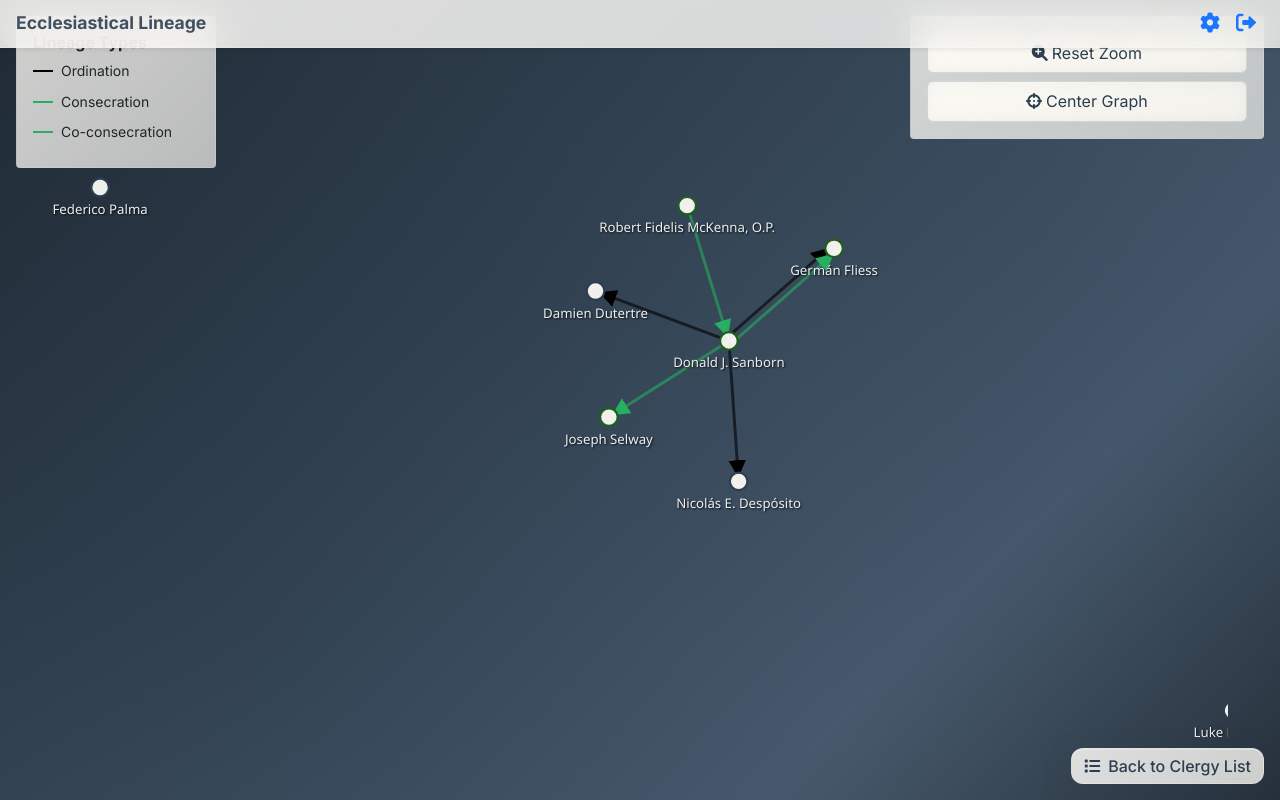
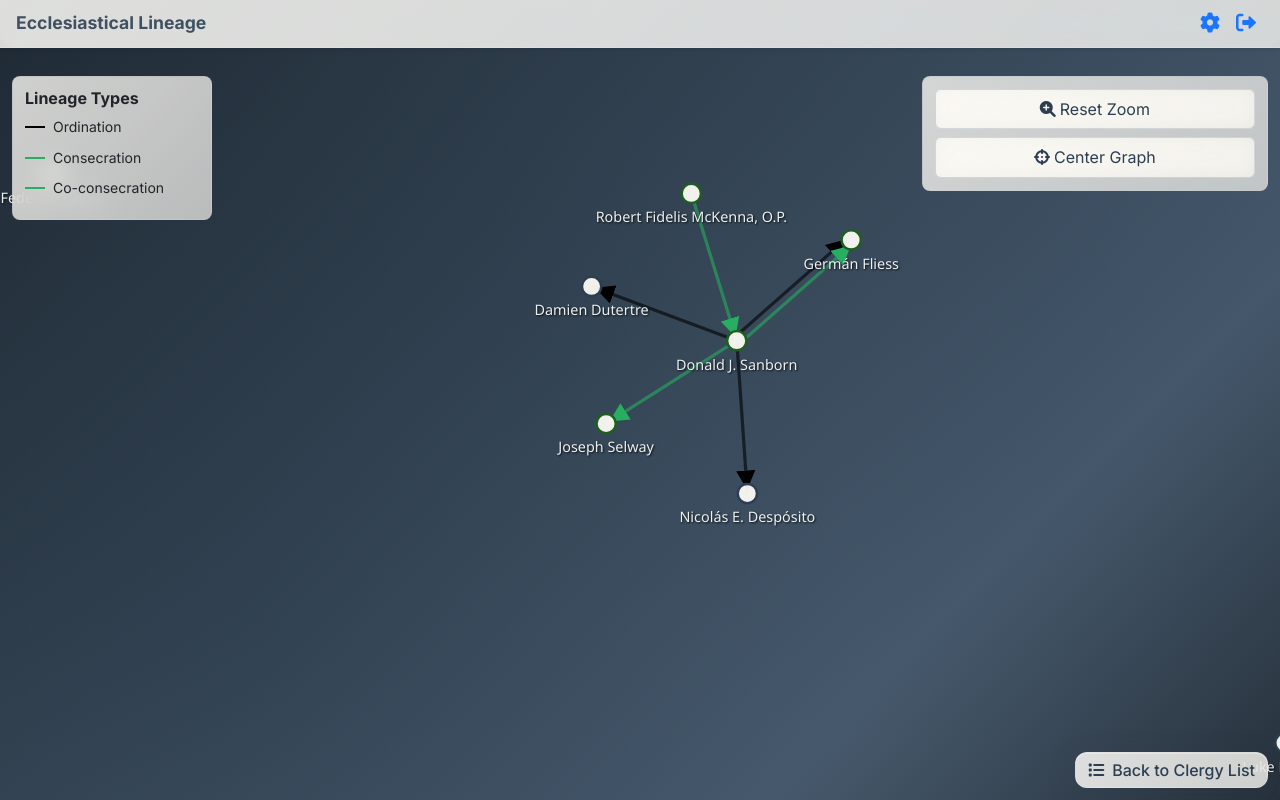
Before and after one commit to ordotools/ecclesiastical-lineage, a Flask app: page /lineage in a window 1280 px wide. Run offline with Flask 3, Linux system fonts and the light colour scheme; a user stored in the database is signed in; some libraries are stand-ins or nearby versions.

Commit message:
Refactor user authentication flow in index route, allowing logged-in users to access the dashboard and redirecting non-logged-in users to lineage visualization. Update lineage visualization template for improved layout and controls, and enhance CSS for full viewport support. Add login link in navbar for unauthenticated users.

```diff
--- a/app.py
+++ b/app.py
@@ -93,15 +93,13 @@ class AdminInvite(db.Model):
 
 @app.route('/')
 def index():
-    # Check if there are any users in the database
-    user_count = User.query.count()
-
-    if user_count == 0:
-        # No users exist, redirect to signup
-        return redirect(url_for('signup'))
+    # Check if user is logged in
+    if 'user_id' in session:
+        # User is logged in, redirect to dashboard
+        return redirect(url_for('dashboard'))
     else:
-        # Users exist, redirect to login
-        return redirect(url_for('login'))
+        # User is not logged in, redirect to lineage visualization
+        return redirect(url_for('lineage_visualization'))
 
 @app.route('/signup', methods=['GET', 'POST'])
 def signup():
@@ -196,8 +194,8 @@ def logout():
     flash('You have been logged out.', 'info')
     if request.headers.get('HX-Request'):
         # Return a special response for HTMX to handle redirect
-        return '<div id="redirect" data-url="' + url_for('login') + '">logout</div>'
-    return redirect(url_for('login'))
+        return '<div id="redirect" data-url="' + url_for('lineage_visualization') + '">logout</div>'
+    return redirect(url_for('lineage_visualization'))
 
 @app.route('/clergy')
 def clergy_list():
@@ -686,10 +684,7 @@ def delete_organization(org_id):
 
 @app.route('/lineage')
 def lineage_visualization():
-    if 'user_id' not in session:
-        flash('Please log in to view lineage visualization.', 'error')
-        return redirect(url_for('login'))
-
+    # Allow both logged-in and non-logged-in users to view lineage visualization
     # Get all clergy for the visualization
     all_clergy = Clergy.query.all()
 
--- a/static/css/main.css
+++ b/static/css/main.css
@@ -1052,3 +1052,68 @@ strong, .table th {
     left: 24px;
     z-index: 1050;
 }
+
+/* === Lineage Visualization Fullscreen Layout Fixes === */
+.full-viewport-container {
+  min-height: calc(100vh - 76px); /* 76px = navbar height */
+  width: 100vw;
+  position: relative;
+  padding: 0 !important;
+  margin: 0 !important;
+  overflow: hidden;
+}
+
+.graph-container-full {
+  width: 100%;
+  height: calc(100vh - 76px);
+  position: relative;
+}
+
+.legend-visualization {
+  position: fixed !important;
+  top: 76px !important; /* Push below navbar */
+  left: 12px !important;
+  z-index: 1050;
+  min-width: 200px;
+  background: linear-gradient(135deg,
+    rgba(252, 250, 245, 0.8) 0%,
+    rgba(248, 246, 240, 0.7) 100%);
+  backdrop-filter: blur(12px);
+  border: 1px solid rgba(189, 195, 199, 0.3);
+  border-radius: 8px;
+  padding: 12px;
+}
+
+.visualization-controls {
+  position: fixed !important;
+  top: 76px !important; /* Push below navbar */
+  right: 12px !important;
+  z-index: 1050;
+  background: linear-gradient(135deg,
+    rgba(252, 250, 245, 0.8) 0%,
+    rgba(248, 246, 240, 0.7) 100%);
+  backdrop-filter: blur(12px);
+  border: 1px solid rgba(189, 195, 199, 0.3);
+  border-radius: 8px;
+  padding: 12px;
+}
+
+.admin-nav-container {
+  position: fixed !important;
+  bottom: 12px !important;
+  right: 12px !important;
+  z-index: 1050;
+}
+
+@media (max-width: 768px) {
+  .full-viewport-container {
+    min-height: calc(100vh - 56px); /* Assume smaller navbar on mobile */
+  }
+  .graph-container-full {
+    height: calc(100vh - 56px);
+  }
+  .legend-visualization,
+  .visualization-controls {
+    top: 56px !important;
+  }
+}
--- a/templates/lineage_visualization.html
+++ b/templates/lineage_visualization.html
@@ -3,10 +3,9 @@
 {% block title %}Lineage Visualization - Ecclesiastical Lineage{% endblock %}
 
 {% block full_content %}
-    <!-- Legend and controls remain unchanged -->
-    <div class="container mt-4">
+<div class="full-viewport-container">
     <!-- Legend -->
-        <div class="legend position-absolute top-0 start-0 m-3 p-3 glass-morphism rounded legend-visualization">
+    <div class="legend-visualization">
         <h6 class="fw-bold mb-2 text-dark">Lineage Types</h6>
         <div class="d-flex align-items-center mb-2">
             <div style="width: 20px; height: 2px; background: #000000; margin-right: 8px;"></div>
@@ -23,7 +22,7 @@
     </div>
 
     <!-- Controls -->
-        <div class="controls position-absolute top-0 end-0 m-3 p-3 glass-morphism rounded visualization-controls">
+    <div class="visualization-controls">
         <button id="reset-zoom" class="btn btn-sm btn-outline-secondary mb-2 w-100">
             <i class="fas fa-search-plus me-1"></i>Reset Zoom
         </button>
@@ -34,9 +33,15 @@
 
     <!-- Admin Navigation Button -->
     {% if session.is_admin %}
-        <div class="position-absolute bottom-0 end-0 m-3 admin-nav-container">
+    <div class="admin-nav-container">
         <a href="{{ url_for('clergy_list') }}" class="btn admin-nav-btn">
             <i class="fas fa-list me-2"></i>Back to Clergy List
+        </a>
+    </div>
+    {% elif session.user_id %}
+    <div class="admin-nav-container">
+        <a href="{{ url_for('dashboard') }}" class="btn admin-nav-btn">
+            <i class="fas fa-tachometer-alt me-2"></i>Back to Dashboard
         </a>
     </div>
     {% endif %}
@@ -279,8 +284,6 @@
                 return d.target.y + offsetY;
             });
 
-
-
         node
             .attr("cx", d => d.x)
             .attr("cy", d => d.y);
--- a/templates/navbar.html
+++ b/templates/navbar.html
@@ -11,6 +11,10 @@
         <a class="nav-link px-2" href="#" title="Logout" hx-get="{{ url_for('logout') }}" hx-target="body" hx-push-url="true">
           <i class="fas fa-sign-out-alt fa-lg"></i>
         </a>
+      {% else %}
+        <a class="nav-link px-2" href="{{ url_for('login') }}" title="Login">
+          <i class="fas fa-sign-in-alt fa-lg"></i>
+        </a>
       {% endif %}
     </div>
   </div>
```
Also changed, not shown: instance/ecclesiastical_lineage.db. Lines whose indentation alone changed are shown as unchanged.
